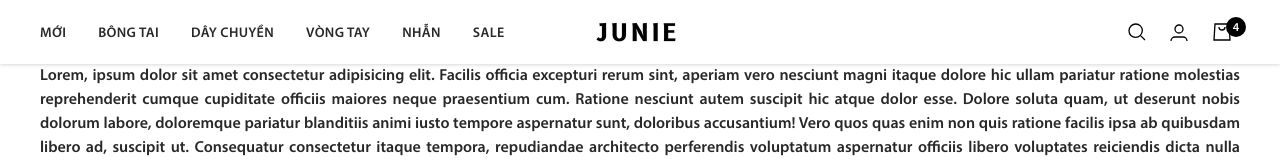
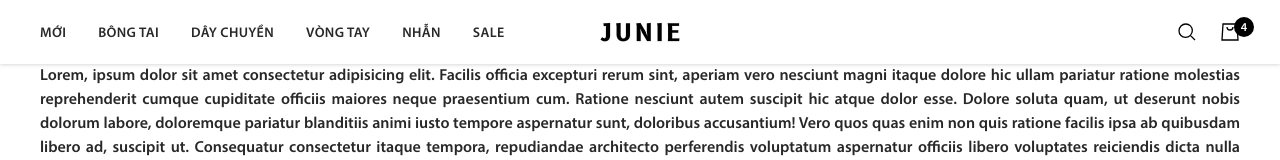
Before and after one commit to tranbaolam26902/junie-store-nextjs, a Next.js app: page / in a window 1280 px wide. Shown: the top 160 px of the page. Built offline with nearby package versions, Linux system fonts and the light colour scheme.

Commit message:
Edit spacing

```diff
--- a/src/app/components/layout/components/UserActions.jsx
+++ b/src/app/components/layout/components/UserActions.jsx
@@ -4,9 +4,8 @@ import Button from '../../Button';
 
 export default function UserActions() {
     return (
-        <div className='flex flex-1 justify-end gap-x-2'>
+        <div className='flex flex-1 justify-end gap-x-2 mr-[-8px]'>
             <Button leftIcon={icons.search} />
-            <Button leftIcon={icons.user} />
             <Button leftIcon={icons.cart} className='relative'>
                 <div className='absolute top-0.5 right-[-6px] pt-px w-5 h-5 text-[12px] text-white bg-black rounded-full'>
                     4
```
